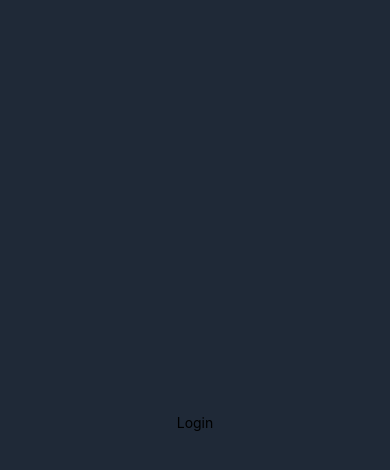
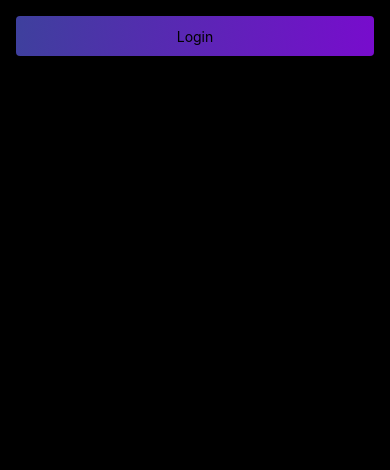
Before and after one commit to anirudhamahale/DPKingDealer, a React Native app: screen /Login in a window 390 px wide. Shown: the top 470 px of the page. Built offline with nearby package versions, Linux system fonts and the light colour scheme.

Commit message:
created a gradient view

```diff
--- a/package.json
+++ b/package.json
@@ -12,12 +12,13 @@
   "dependencies": {
     "@react-navigation/elements": "^2.2.5",
     "@react-navigation/native": "^7.0.14",
+    "@react-navigation/native-stack": "^7.2.0",
     "@react-navigation/stack": "^7.1.1",
-    "@react-navigation/native-stack": "^7.2.0",
-    "react-native-gesture-handler": "^2.21.2",
     "nativewind": "^4.1.23",
     "react": "18.3.1",
     "react-native": "0.76.5",
+    "react-native-gesture-handler": "^2.21.2",
+    "react-native-linear-gradient": "^2.8.3",
     "react-native-reanimated": "^3.16.6",
     "react-native-safe-area-context": "^5.0.0",
     "react-native-screens": "^4.4.0",
--- /dev/null
+++ b/src/components/PrimaryButton.tsx
@@ -0,0 +1,25 @@
+import React from "react";
+import { Pressable, Text, TouchableOpacity, View } from "react-native";
+import { LinearGradient } from "react-native-linear-gradient";
+import { cssInterop } from "nativewind";
+
+const StyledLinearGradient = cssInterop(LinearGradient, {
+    className: 'style'
+});
+
+const GradientView: React.FC<{ view: View, }> = ({ view, ...props }) => {
+    return (
+        <View className="mx-4 mt-4">
+            <StyledLinearGradient
+                colors={['#3E409D', '#780CCD']}
+                start={{ x: 0, y: 0 }}
+                end={{ x: 1, y: 1 }} className="rounded">
+                <Pressable className="h-[40px] rounded justify-center" {...props}>
+                    <Text className="text-center">Login</Text>
+                </Pressable>
+            </StyledLinearGradient>
+        </View>
+    );
+};
+
+export default GradientView;
--- a/src/navigation/index.tsx
+++ b/src/navigation/index.tsx
@@ -41,7 +41,7 @@ const Navigation = () => (
                         },
                     }),
                 }} />
-            {/* <Stack.Screen
+            <Stack.Screen
                 name='Home'
                 component={HomeStack}
                 options={{
@@ -51,7 +51,7 @@ const Navigation = () => (
                             opacity: current.progress,
                         },
                     }),
-                }} /> */}
+                }} />
         </Stack.Navigator>
     </NavigationContainer>
 );
--- a/src/screens/Home.tsx
+++ b/src/screens/Home.tsx
@@ -1,4 +1,5 @@
 import { Text, View } from "react-native";
+import PrimaryButton from "../components/PrimaryButton";
 
 const Home = () => {
     return (
--- a/src/screens/Login.tsx
+++ b/src/screens/Login.tsx
@@ -1,15 +1,17 @@
 import { NativeStackScreenProps } from "@react-navigation/native-stack";
 import { SafeAreaView, Text, View } from "react-native";
 import { RootStackParamList } from "../navigation";
+import GradientButton from "../components/PrimaryButton";
 
 type LoginProps = NativeStackScreenProps<RootStackParamList, 'Login'>;
 
 const Login = ({ navigation }: LoginProps) => {
     return (
-        <SafeAreaView className='flex-1 bg-yellow-100'>
-            <View className='flex-1 items-center justify-center bg-gray-800'>
-                <Text className='color-yellow-900'>Login</Text>
+        <SafeAreaView className='flex-1 bg-black'>
+            <View className='flex-1'>
+                <GradientButton text="login" />
             </View>
+
         </SafeAreaView >
 
     );
```
Also changed, not shown: 2 other files (tests, documents, lock files or other folders).
